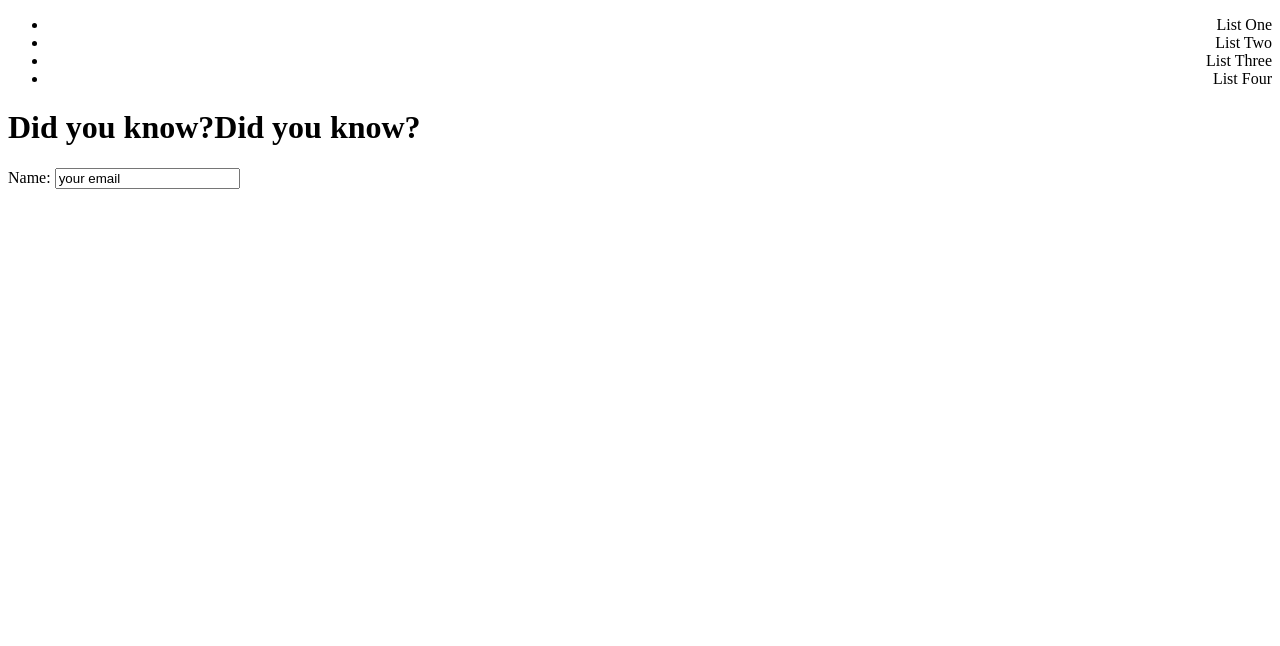
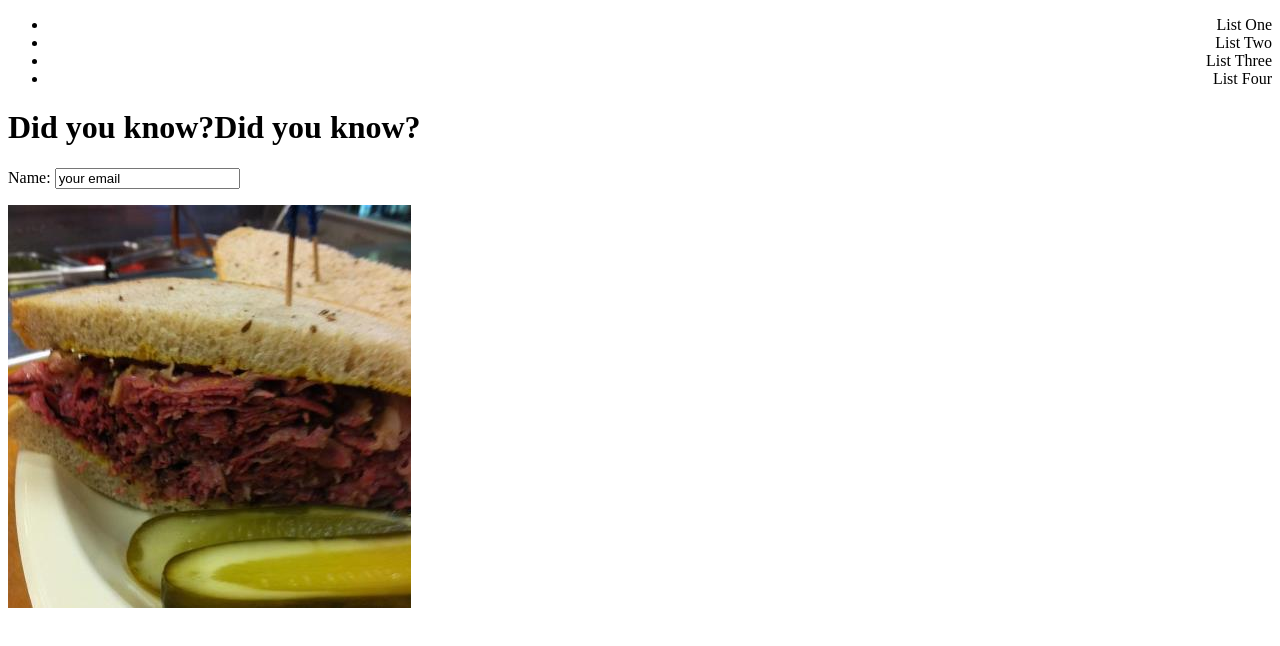
Before and after one commit to Citybeams/javascript_practice2, a plain HTML site: page index.html in a window 1280 px wide. Drawn offline with Linux system fonts and the light colour scheme.

Commit message:
developed a slideshow

```diff
--- a/index.html
+++ b/index.html
@@ -23,6 +23,8 @@
     <input type="text" value="your email" name="email" id="email"/>
   </p>
 
+  <img src="810Deli1.jpg" id="mainImage">
+
   </body>
   <script type="text/javascript" src="javascript.js"></script>
 
--- a/javascript.js
+++ b/javascript.js
@@ -73,3 +73,30 @@ emailField.onblur = function() {
     emailField.value = "your email";
   }
 };
+
+// function simpleMessage() {
+//   console.log("alerting after seconds");
+// }
+// //set timeout is in milliseconds
+// setInterval(simpleMessage, 3000);
+
+
+//grabs the image in the html
+var myImage = document.getElementById("mainImage");
+
+//array with paths to images
+var imageArray = ["810Deli2.jpg", "810Deli3.jpg"];
+
+// rotates arounds the images starting at position 0 in the array
+var imageIndex = 0;
+
+function changeImage(){
+  myImage.setAttribute("src",imageArray[imageIndex]);
+  imageIndex++;
+  if (imageIndex >= imageArray.length) {
+    imageIndex = 0;
+  }
+}
+
+//calls the function changeImage every 4 seconds
+setInterval(changeImage, 4000);
```
Also changed, not shown: 810Deli1.jpg (added), 810Deli2.jpg (added), 810Deli3.jpg (added).
